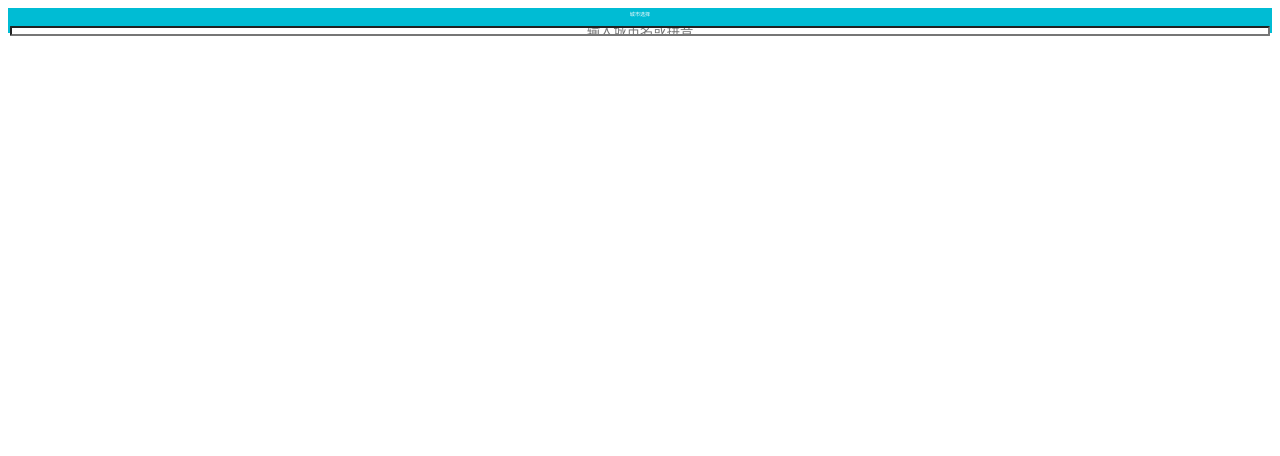
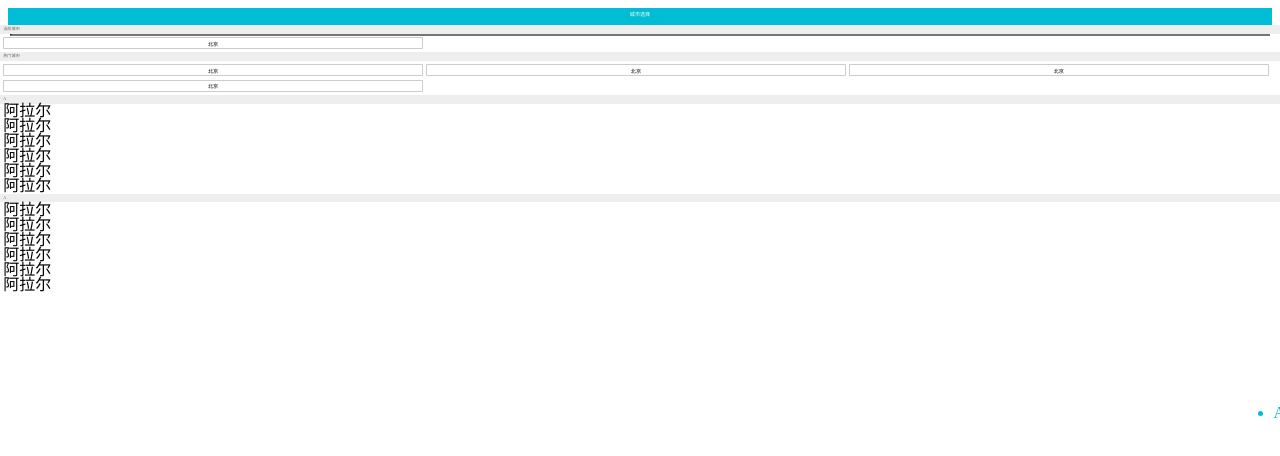
Before and after one commit to ccforeve/lvyou, a Vue app: page /city in a window 1280 px wide. Shown: the top 456 px of the page. Built offline with nearby package versions, Linux system fonts and the light colour scheme; the HTML template or start-up script is replaced by a standard one.

Commit message:
add city list html

```diff
--- a/package.json
+++ b/package.json
@@ -9,6 +9,7 @@
   },
   "dependencies": {
     "axios": "^0.18.0",
+    "better-scroll": "^1.13.2",
     "fastclick": "^1.0.6",
     "stylus": "^0.54.5",
     "stylus-loader": "^3.0.2",
--- /dev/null
+++ b/src/components/city/Alphabet.vue
@@ -0,0 +1,29 @@
+<template>
+    <ul class="list">
+       <li class="item">A</li>
+    </ul>
+</template>
+
+<script>
+    export default {
+        name: "CityAlphabet"
+    }
+</script>
+
+<style lang="stylus" scoped>
+    @import '~@/assets/styles/varibles.styl'
+
+    .list
+        display flex
+        flex-direction column
+        justify-content center
+        position absolute
+        top 1.58rem
+        right 0
+        bottom 0
+        width .4rem
+        .item
+            line-height .44rem
+            text-align center
+            color $bgColor
+</style>
--- /dev/null
+++ b/src/components/city/List.vue
@@ -0,0 +1,110 @@
+<template>
+    <div class="list" ref="wrapper">
+        <div>
+            <div class="area">
+                <div class="title border-topbottom">当前城市</div>
+                <div class="button-list">
+                    <div class="button-wrapper">
+                        <div class="button">北京</div>
+                    </div>
+                </div>
+            </div>
+            <div class="area">
+                <div class="title border-topbottom">热门城市</div>
+                <div class="button-list">
+                    <div class="button-wrapper">
+                        <div class="button">北京</div>
+                    </div>
+                    <div class="button-wrapper">
+                        <div class="button">北京</div>
+                    </div>
+                    <div class="button-wrapper">
+                        <div class="button">北京</div>
+                    </div>
+                    <div class="button-wrapper">
+                        <div class="button">北京</div>
+                    </div>
+                </div>
+            </div>
+            <div class="area">
+                <div class="title border-topbottom">A</div>
+                <div class="item-list">
+                    <div class="item border-topbottom">阿拉尔</div>
+                    <div class="item border-topbottom">阿拉尔</div>
+                    <div class="item border-topbottom">阿拉尔</div>
+                    <div class="item border-topbottom">阿拉尔</div>
+                    <div class="item border-topbottom">阿拉尔</div>
+                    <div class="item border-topbottom">阿拉尔</div>
+                </div>
+            </div>
+            <div class="area">
+                <div class="title border-topbottom">A</div>
+                <div class="item-list">
+                    <div class="item border-topbottom">阿拉尔</div>
+                    <div class="item border-topbottom">阿拉尔</div>
+                    <div class="item border-topbottom">阿拉尔</div>
+                    <div class="item border-topbottom">阿拉尔</div>
+                    <div class="item border-topbottom">阿拉尔</div>
+                    <div class="item border-topbottom">阿拉尔</div>
+                </div>
+            </div>
+
+        </div>
+    </div>
+</template>
+
+<script>
+    import BScroll from 'better-scroll'
+
+    export default {
+        name: "CityList",
+        mounted () {
+            this.scroll = new BScroll(this.$refs.wrapper)
+        }
+    }
+</script>
+
+<style lang="stylus" scoped>
+    @import "~@/assets/styles/varibles.styl"
+
+    .border-topbottom
+        &:before
+            border-color #ccc
+        &:after
+            border-color #ccc
+    .border-bottom
+        &:before
+            border-color #ccc
+        &:after
+            border-color #ccc
+    .list
+        overflow hidden
+        position absolute
+        top 1.58rem
+        left 0
+        right 0
+        bottom 0
+        .title
+            line-height .54rem
+            background #eee
+            padding-left .2rem
+            color #666
+            font-size .26rem
+        .button-list
+            overflow hidden
+            padding .1rem .6rem .1rem .1rem
+            .button-wrapper
+                float left
+                width 33.33%
+                .button
+                    padding .1rem 0
+                    margin .1rem
+                    text-align center
+                    border .02rem solid #ccc
+                    font-size .32rem
+                    border-radius .06rem
+        .item-list
+            .item
+                line-height .54rem
+                padding .2rem
+</style>
--- a/src/views/City.vue
+++ b/src/views/City.vue
@@ -2,18 +2,24 @@
     <div class="city">
         <city-header></city-header>
         <city-search></city-search>
+        <city-list></city-list>
+        <city-alphabet></city-alphabet>
     </div>
 </template>
 
 <script>
 import CityHeader from '@/components/city/Header.vue'
 import CitySearch from '@/components/city/Search.vue'
+import CityList from '@/components/city/List.vue'
+import CityAlphabet from '@/components/city/Alphabet.vue'
 
 export default {
     name: "City",
     components: {
         CityHeader,
-        CitySearch
+        CitySearch,
+        CityList,
+        CityAlphabet
     }
 }
 </script>
```
Also changed, not shown: 1 other file (tests, documents, lock files or other folders).
